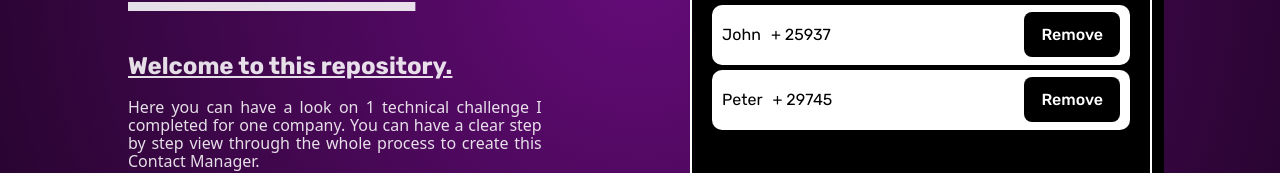
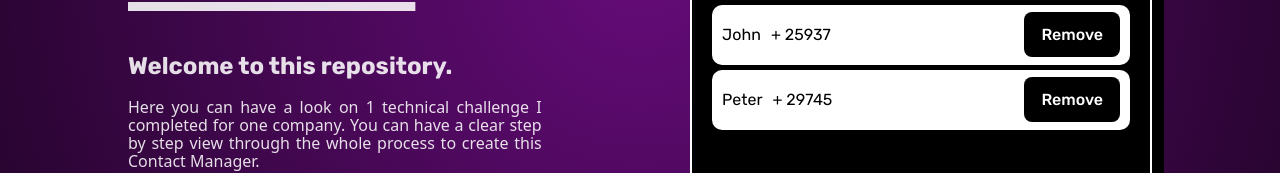
Before and after one commit to kinxori/inxel-test, a React (Vite) app: page / in a window 1280 px wide. Shown: the part 433-606 px from the top of the page. Built offline with nearby package versions, Linux system fonts and the light colour scheme.

Commit message:
removing underline for <h3> in landing page

```diff
--- a/src/App.jsx
+++ b/src/App.jsx
@@ -14,7 +14,7 @@ export default function App() {
       <div className="border-box p-[10%] flex flex-col mx-auto ts:w-[70%] ds:w-[100%] ts:p-[5%] ds:p-[10%] ds:h-[100vh] ds:gap-[10%] ds:flex-row ds:justify-center ds:items-center">
         <div className=" flex flex-col ds:w-[100%]">
           <h1 className=" text-[54px] font-bold underline ds:text-[90px]   ">Hey There!</h1>
-          <h3 className="text-[24px] underline leading-[24px] font-bold my-5  ">
+          <h3 className="text-[24px] leading-[24px] font-bold my-5 ">
             Welcome to this repository.
           </h3>
           <p className="font-sans leading-[18px] ds:w-[90%] text-justify  ">
```
